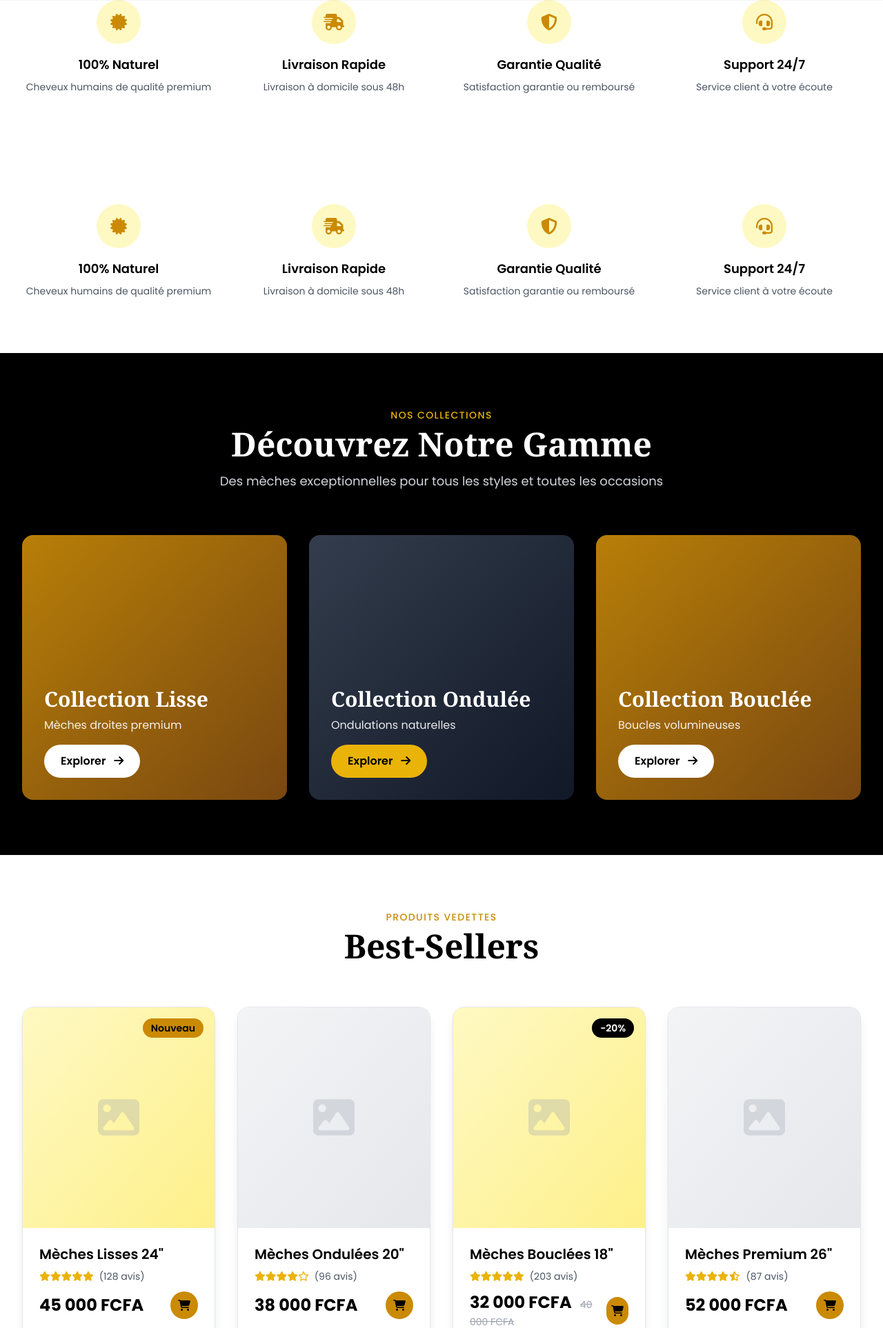
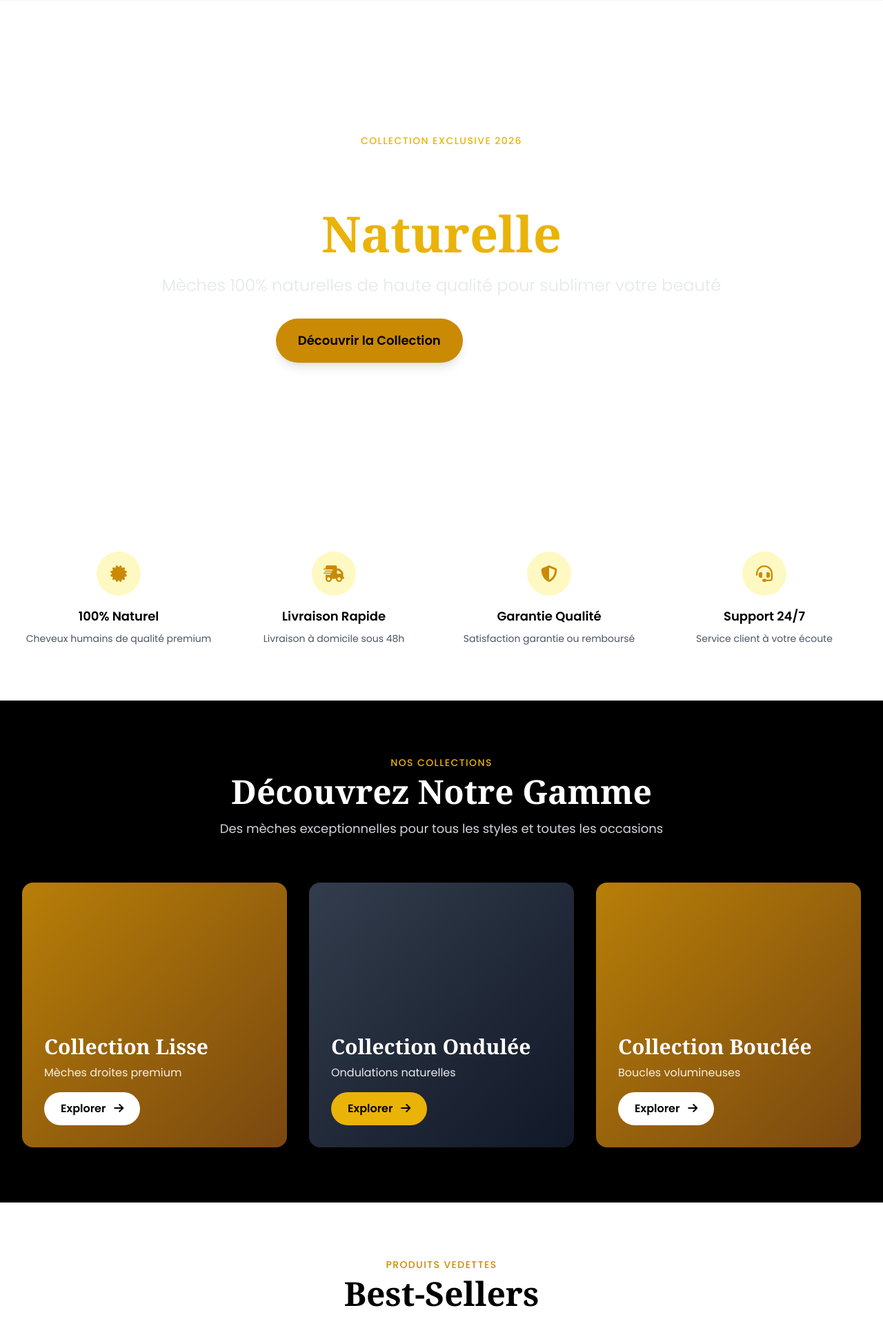
Before and after one commit to ktbm12/bbpcolection, a Django app: template bbpproject/bbpproject/templates/pages/home.html in a window 1280 px wide; the page is wider, and only the part inside the window is pictured. Shown: the part 80-2006 px from the top of that part at 69% size. Run offline with Django 5.2, Linux system fonts and the light colour scheme; the template is opened without the code that fills it, so the values that code supplies are empty; some libraries are stand-ins or nearby versions.

Commit message:
update hero section

```diff
--- a/bbpproject/bbpproject/templates/pages/include/hero.html
+++ b/bbpproject/bbpproject/templates/pages/include/hero.html
@@ -1,37 +1,20 @@
-<section class="py-20 bg-white">
-        <div class="max-w-7xl mx-auto px-4 sm:px-6 lg:px-8">
-            <div class="grid grid-cols-1 md:grid-cols-4 gap-8">
-                <div class="text-center">
-                    <div class="w-16 h-16 bg-yellow-100 rounded-full flex items-center justify-center mx-auto mb-4">
-                        <i class="fas fa-certificate text-yellow-600 text-2xl"></i>
-                    </div>
-                    <h3 class="text-lg font-semibold mb-2">100% Naturel</h3>
-                    <p class="text-gray-600 text-sm">Cheveux humains de qualité premium</p>
-                </div>
-
-                <div class="text-center">
-                    <div class="w-16 h-16 bg-yellow-100 rounded-full flex items-center justify-center mx-auto mb-4">
-                        <i class="fas fa-shipping-fast text-yellow-600 text-2xl"></i>
-                    </div>
-                    <h3 class="text-lg font-semibold mb-2">Livraison Rapide</h3>
-                    <p class="text-gray-600 text-sm">Livraison à domicile sous 48h</p>
-                </div>
-
-                <div class="text-center">
-                    <div class="w-16 h-16 bg-yellow-100 rounded-full flex items-center justify-center mx-auto mb-4">
-                        <i class="fas fa-shield-alt text-yellow-600 text-2xl"></i>
-                    </div>
-                    <h3 class="text-lg font-semibold mb-2">Garantie Qualité</h3>
-                    <p class="text-gray-600 text-sm">Satisfaction garantie ou remboursé</p>
-                </div>
-
-                <div class="text-center">
-                    <div class="w-16 h-16 bg-yellow-100 rounded-full flex items-center justify-center mx-auto mb-4">
-                        <i class="fas fa-headset text-yellow-600 text-2xl"></i>
-                    </div>
-                    <h3 class="text-lg font-semibold mb-2">Support 24/7</h3>
-                    <p class="text-gray-600 text-sm">Service client à votre écoute</p>
-                </div>
-            </div>
+<section class="hero-section h-screen flex items-center justify-center text-white pt-20">
+    <div class="text-center max-w-4xl mx-auto px-4">
+        <p class="text-yellow-500 text-sm tracking-widest uppercase mb-4 font-medium">Collection Exclusive 2026</p>
+        <h2 class="text-5xl md:text-7xl font-serif font-bold mb-6 leading-tight">
+            L'Élégance<br/>
+            <span class="text-yellow-500">Naturelle</span>
+        </h2>
+        <p class="text-xl md:text-2xl mb-8 text-gray-200 font-light">
+            Mèches 100% naturelles de haute qualité pour sublimer votre beauté
+        </p>
+        <div class="flex flex-col sm:flex-row gap-4 justify-center">
+            <button class="bg-yellow-600 hover:bg-yellow-700 text-black px-8 py-4 rounded-full font-semibold text-lg transition shadow-lg hover:shadow-xl">
+                Découvrir la Collection
+            </button>
+            <button class="bg-white/10 backdrop-blur-sm hover:bg-white/20 text-white px-8 py-4 rounded-full font-semibold text-lg transition border-2 border-white">
+                En Savoir Plus
+            </button>
         </div>
-    </section>
+    </div>
+</section>
```
